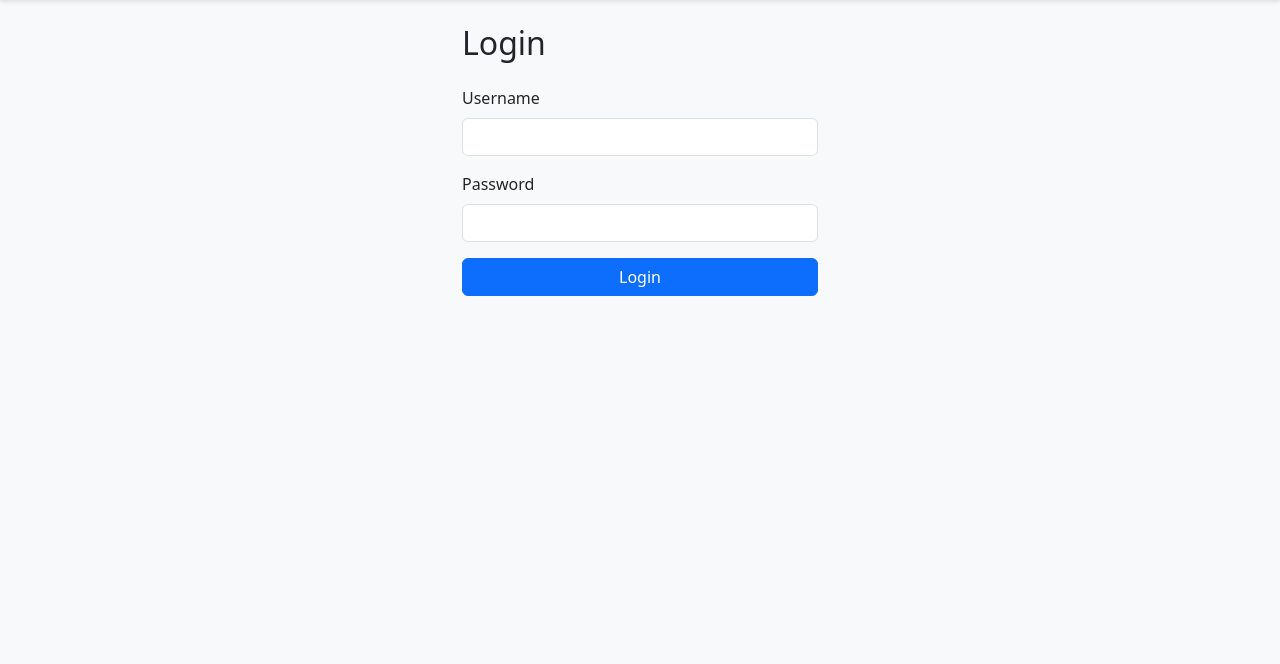
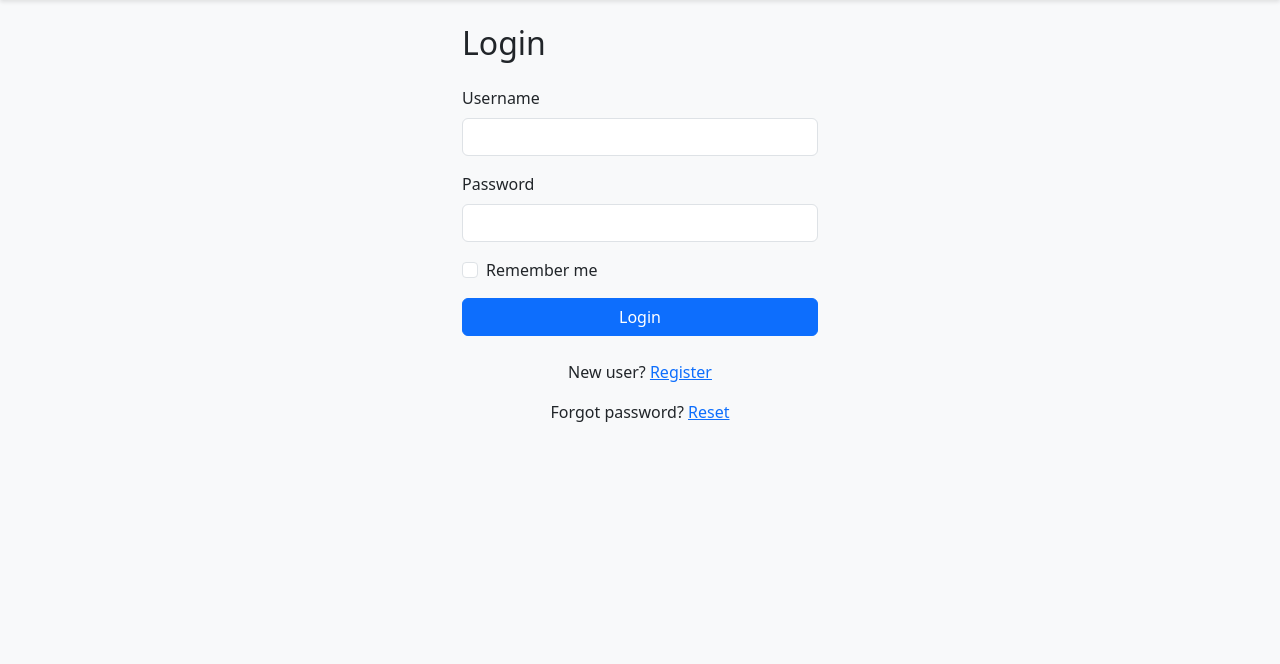
Before and after one commit to ali-fadaee/CITS3403-Group-Project, a Flask app: page /login in a window 1280 px wide. Shown: the part 57-721 px from the top of the page. Run offline with Flask 3, Linux system fonts and the light colour scheme.

Commit message:
Added remember me checkbox and login footer links

```diff
--- a/app/templates/login.html
+++ b/app/templates/login.html
@@ -11,12 +11,23 @@
         <label for="username" class="form-label">Username</label>
         <input type="text" class="form-control" id="username" name="username" required>
       </div>
+
       <div class="mb-3">
         <label for="password" class="form-label">Password</label>
         <input type="password" class="form-control" id="password" name="password" required>
       </div>
+
+      <div class="mb-3 form-check">
+        <input type="checkbox" class="form-check-input" id="remember" name="remember">
+        <label class="form-check-label" for="remember">Remember me</label>
+      </div>
+
       <button type="submit" class="btn btn-primary w-100">Login</button>
     </form>
+    <div class="login-footer mt-4 text-center">
+      <p>New user? <a href="/signup">Register</a></p>
+      <p>Forgot password? <a href="/reset">Reset</a></p>
+    </div>
   </div>
 </div>
 {% endblock %}
```
